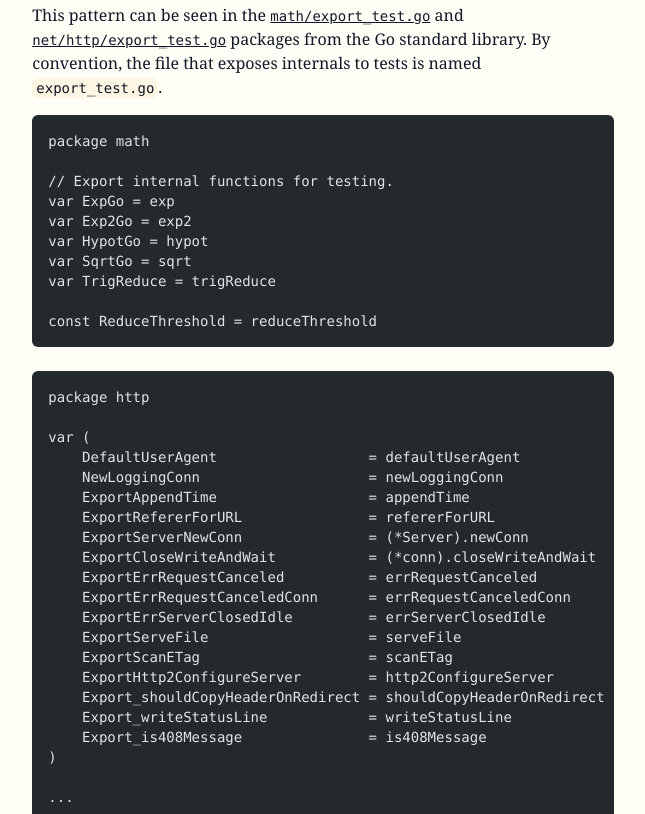
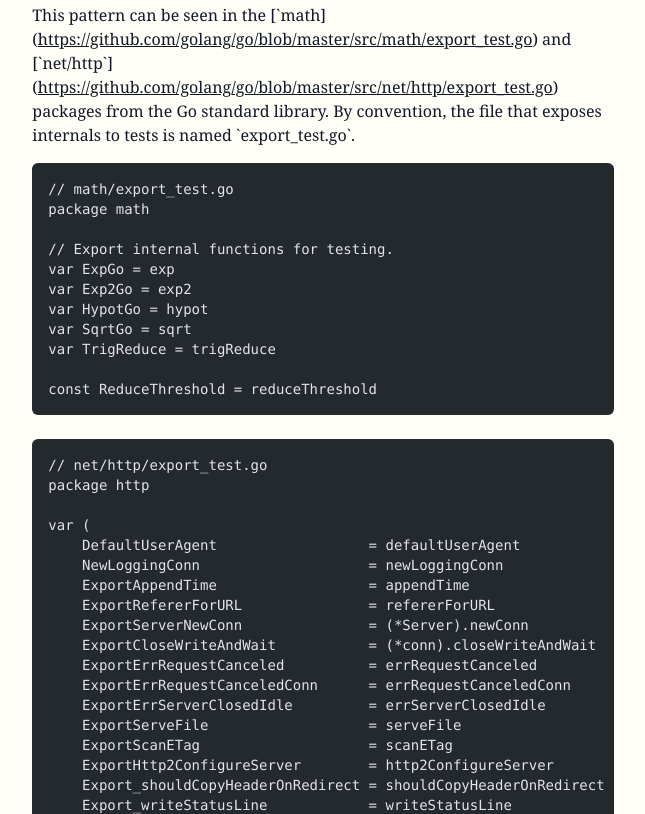
Before and after one commit to tzcl/tzcl.me, an Astro site: page /posts/go-test-tricks in a window 1280 px wide. Shown: the part 891-1705 px from the top of the page, without its empty margins (317-962 px from the left). Built offline with nearby package versions, Linux system fonts and the light colour scheme; Astro itself is replaced by a stand-in of ours; some packages are replaced by stand-ins of ours; code samples lack their colours.

Commit message:
Fixup go-test-tricks

````diff
--- a/src/content/posts/go-test-tricks.md
+++ b/src/content/posts/go-test-tricks.md
@@ -25,10 +25,11 @@ var Foo = foo
 var FooType fooType
 ```
 
-This pattern can be seen in the [`math/export_test.go`](https://github.com/golang/go/blob/master/src/math/export_test.go) and [`net/http/export_test.go`](https://github.com/golang/go/blob/master/src/net/http/export_test.go) packages from the Go standard library.
+This pattern can be seen in the [`math](https://github.com/golang/go/blob/master/src/math/export_test.go) and [`net/http`](https://github.com/golang/go/blob/master/src/net/http/export_test.go) packages from the Go standard library.
 By convention, the file that exposes internals to tests is named `export_test.go`.
 
 ```go
+// math/export_test.go
 package math
 
 // Export internal functions for testing.
@@ -44,6 +45,7 @@ const ReduceThreshold = reduceThreshold
 <br>
 
 ```go
+// net/http/export_test.go
 package http
 
 var (
````
